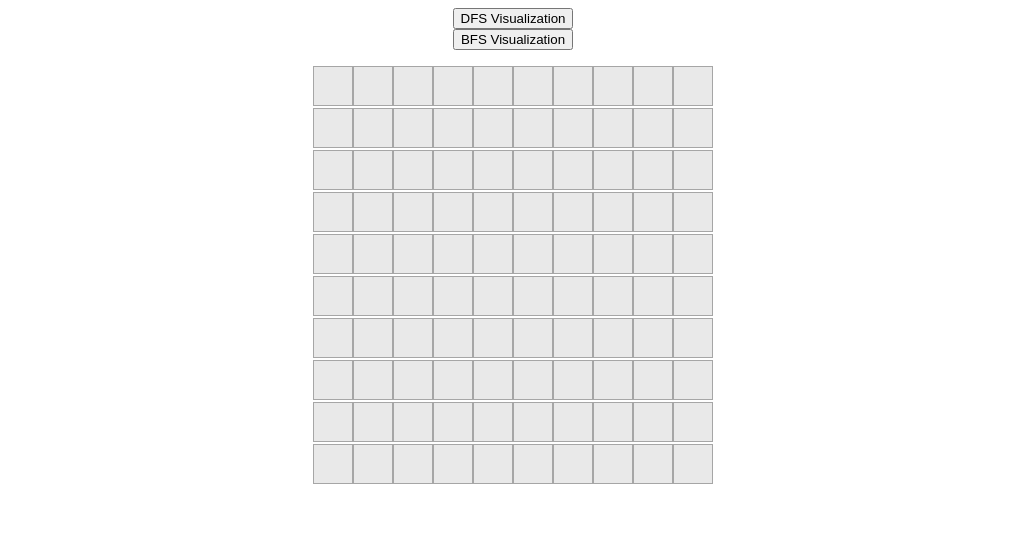
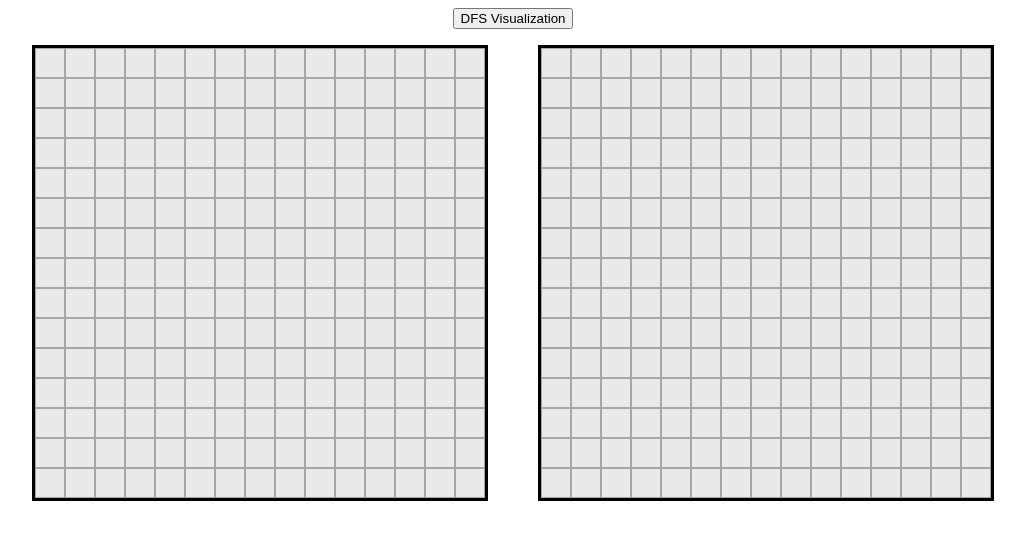
Before and after one commit to eliThomass/react-algo-visualizer, a React (Vite) app: page / in a window 1280 px wide. Shown: the top 540 px of the page, without its empty margins (127-1152 px from the left). Built offline with nearby package versions, Linux system fonts and the light colour scheme.

Commit message:
added DFS and BFS visualization side-by-side

```diff
--- a/src/App.css
+++ b/src/App.css
@@ -6,11 +6,31 @@
   flex-direction: column;
 }
 
+.grids {
+  display: flex;
+  flex-direction: row;
+  gap: 50px;
+}
+
+.grid {
+  display: flex;
+  row-gap: 0px;
+  column-gap: 0px;
+  border: 3px black solid;
+  width: 450px;
+  height: 450px;
+}
+
+.row {
+  display: flex;
+  gap: 0px;
+  flex-direction: column;
+}
 
 .cell {
   border: 1px ;
   gap: 0px;
   border: 0.5px rgba(0, 0, 0, 0.289) solid;
-  height: 40px;
-  width: 40px;
+  height: 30px;
+  width: 30px;
 }
--- a/src/App.jsx
+++ b/src/App.jsx
@@ -3,11 +3,19 @@ import './App.css'
 import { dfs, bfs } from './algorithms'
 
 function App() {
+
+  const [isMouseDown, setIsMouseDown] = useState(false);
+  const [drawValue, setDrawValue] = useState(1);
+
   const [maze, setMaze] = useState(() => {
-    return Array(10).fill().map(() => Array(10).fill(0));
+    return Array(15).fill().map(() => Array(15).fill(0));
+  })
+  const [maze2, setMaze2] = useState(() => {
+    return Array(15).fill().map(() => Array(15).fill(0));
   })
 
-  const handleCell = (row, col, newValue) => {
+  const handleCell = (type, row, col, newValue) => {
+    if(type == 'DFS') {
       setMaze((prevMaze) => {
         return prevMaze.map((gridRow, rIndex) => {
           if (rIndex === row) {
@@ -18,43 +26,83 @@ function App() {
           return gridRow;
         });
       });
+    }
+    if(type == 'BFS') {
+      setMaze2((prevMaze) => {
+        return prevMaze.map((gridRow, rIndex) => {
+          if (rIndex === row) {
+            return gridRow.map((cell, cIndex) => {
+              return cIndex === col ? newValue : cell;
+            });
+          }
+          return gridRow;
+        });
+      });
+    }
+
   };
 
-  const visualizePathDFS = () => {
-    let mazeCopy = JSON.parse(JSON.stringify(maze));
-    let history = [];
+  const handleMouseDown = (row, col, currentVal) => {
+    setIsMouseDown(true);
 
-    dfs(0, 0, [2, 2], mazeCopy, new Set(), history);
-
-    history.forEach((step, index) => {
-      setTimeout(() => {
-        handleCell(step.r, step.c, step.val);
-      }, 100 * index);
-    });
+    const newVal = currentVal === 1 ? 0 : 1;
+    setDrawValue(newVal);
+    handleCell(row, col, newVal);
+    handleCell('DFS', row, col, drawValue);
+    handleCell('BFS', row, col, drawValue);
   };
 
-  const visualizePathBFS = () => {
+  const handleMouseEnter = (row, col) => {
+    if (isMouseDown) {
+      handleCell('DFS', row, col, drawValue);
+      handleCell('BFS', row, col, drawValue);
+    }
+  };
+
+  const handleMouseUp = () => {
+    setIsMouseDown(false);
+  };
+
+  const visualizePath = () => {
     let mazeCopy = JSON.parse(JSON.stringify(maze));
-    let history = [];
+    let historyDFS = [];
+    let mazeCopy2 = JSON.parse(JSON.stringify(maze));
+    let historyBFS = [];
 
-    bfs(0, 0, [2, 2], mazeCopy, new Set(), history);
+    bfs(0, 0, [10, 10], mazeCopy, new Set(), historyBFS);
+    dfs(0, 0, [10, 10], mazeCopy2, new Set(), historyDFS);
 
-    history.forEach((step, index) => {
+    const maxSteps = Math.max(historyDFS.length, historyBFS.length);
+
+    for (let i = 0; i < maxSteps; i++) {
       setTimeout(() => {
-        handleCell(step.r, step.c, step.val);
-      }, 100 * index);
-    });
+        if (i < historyDFS.length) {
+          const stepA = historyDFS[i];
+          handleCell('DFS', stepA.r, stepA.c, stepA.val);
+        }
+
+        if (i < historyBFS.length) {
+          const stepB = historyBFS[i];
+          handleCell('BFS', stepB.r, stepB.c, stepB.val);
+        }
+
+      }, 40 * i);
+    }
   };
 
   return (
     <>
-      <div id='container'>
-        <button onClick={() => visualizePathDFS()}> DFS Visualization </button>
-        <button onClick={() => visualizePathBFS()}> BFS Visualization </button>
-        <p className='grid'>{maze.map((row, rowIndex) => (
-          <div key={rowIndex}>
+      <div id='container' onMouseUp={handleMouseUp}>
+        <button onClick={() => visualizePath()}> DFS Visualization </button>
+
+        <div className='grids'>
+          <p className='grid' onMouseLeave={handleMouseUp}>{maze.map((row, rowIndex) => (
+            <div key={rowIndex} className='row'>
               {row.map((item, itemIndex) => (
-              <button key={itemIndex} onClick={() => handleCell(rowIndex, itemIndex, 1)} className='cell' style={{
+                <button key={itemIndex}
+                  onMouseDown={() => handleMouseDown(rowIndex, itemIndex, item)}
+                  onMouseEnter={() => handleMouseEnter(rowIndex, itemIndex)}
+                  className='cell' style={{
                     backgroundColor:
                       item === 1 ? "black"
                       : item === 2 ? "rgba(247, 244, 86, 1)"
@@ -66,7 +114,31 @@ function App() {
                 </button>
               ))}
             </div>
-        ))}</p>
+         ))}
+        </p>
+
+        <p className='grid' onMouseLeave={handleMouseUp}>{maze2.map((row, rowIndex) => (
+          <div key={rowIndex} className='row'>
+            {row.map((item, itemIndex) => (
+              <button key={itemIndex}
+                onMouseDown={() => handleMouseDown(rowIndex, itemIndex, item)}
+                onMouseEnter={() => handleMouseEnter(rowIndex, itemIndex)}
+                className='cell' style={{
+                  backgroundColor:
+                    item === 1 ? "black"
+                    : item === 2 ? "rgba(247, 244, 86, 1)"
+                    : item === 3 ? "rgba(97, 178, 70, 1)"
+                    : item === 4 ? "red"
+                    : "rgb(233, 233, 233)"
+              }}>
+
+              </button>
+            ))}
+          </div>
+          ))}
+        </p>
+        </div>
+
       </div>
     </>
   )
```
Lines whose indentation alone changed are shown as unchanged.
